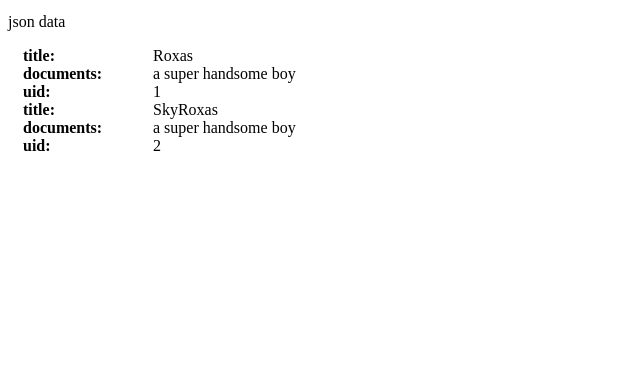
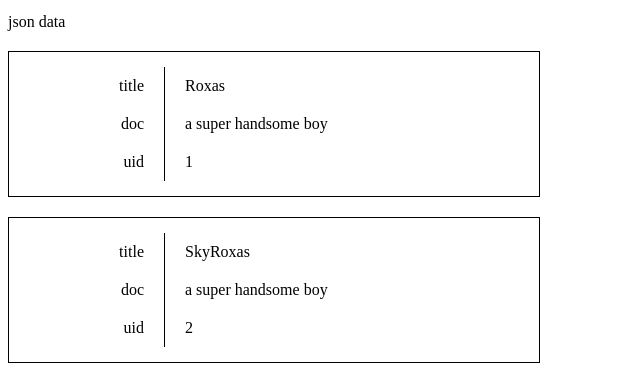
Before and after one commit to SkyRoxas/db_json, a website: page index.html in a window 1280 px wide. Shown: the part 39-410 px from the top of the page, without its empty margins (0-640 px from the left). Drawn offline with nearby package versions, Linux system fonts and the light colour scheme.

Commit message:
file wrapper

```diff
--- a/js/data.json
+++ b/js/data.json
@@ -1,11 +1,11 @@
 {
     "user_info": [{
         "title": "Roxas",
-        "documents": "a super handsome boy",
+        "doc": "a super handsome boy",
         "uid": 1
     }, {
         "title": "SkyRoxas",
-        "documents": "a super handsome boy",
+        "doc": "a super handsome boy",
         "uid": 2
     }]
 }
--- a/js/scripts.js
+++ b/js/scripts.js
@@ -15,11 +15,15 @@ jQuery(document).ready(function() {
         //console.log("JSON Data: " + json);
         $.each(json, function($key, $val) {
           for (var i = 0; i < $val.length; i++) {
+            $('#content').append('<div class ="file item_'+i+'"></div>');
             if ($key == "user_info") {
               //console.log($val.length);
                 $.each($val[i], function($key, $val) {
                     console.log("key:" + $key + " , value:" + $val)
-                    $('#content').append('<div class ="field field-item'+i+'+"><div class="field-title">'+$key+':</div><div class ="field-content">'+$val+'</div>')
+                    $('#content').find('.item_'+i+'')
+                    .append(
+                      '<div class ="field field_'+$key+'"><div class="field-label field-item">'+$key+'</div><div class ="field-content field-item">'+$val+'</div>'
+                    )
                 });
             }
           }
--- a/sass/style.scss
+++ b/sass/style.scss
@@ -1,17 +1,31 @@
-body{
-  h1{
+body {
+    h1 {
         font-size: 20px;
     }
-  #content{
-    .field{
+
+    #content {
+        .file {
+            margin: 20px 0;
+            border: 1px solid;
+            padding: 15px;
+            max-width: 500px;
+
+            .field {
                 display: flex;
-      >*{
-        padding: 0px 15px;
+
+                .field-item {
+                    padding: 10px 20px;
                 }
-      .field-title{
+
+                .field-label {
                     width: 100px;
-        font-weight: bold;
+                    text-align: right;
+                }
+
+                .field-content {
+                    border-left: 1px solid;
                 }
             }
         }
     }
+}
```
Also changed, not shown: css/style.css. Lines whose indentation alone changed are shown as unchanged.
